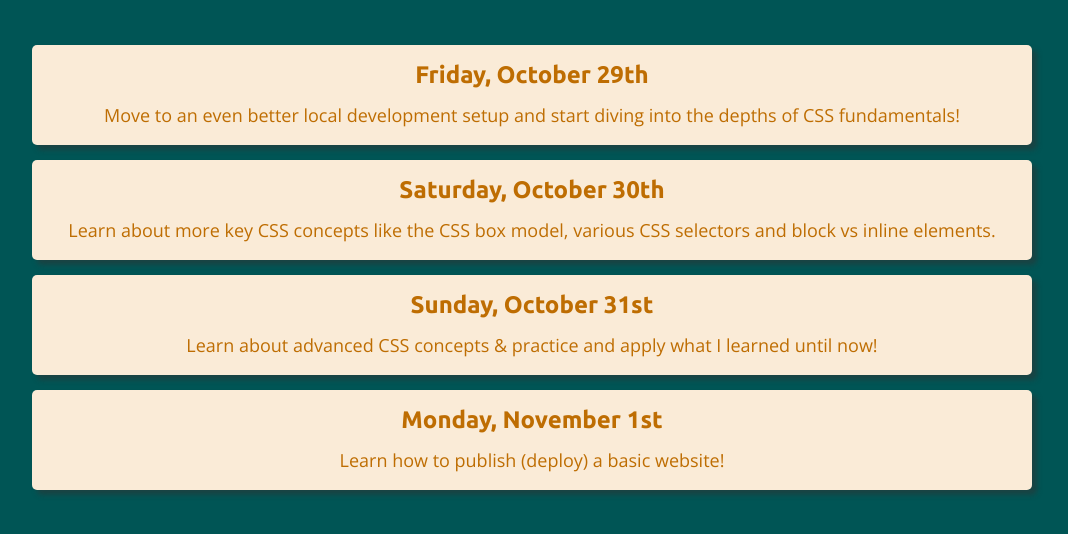
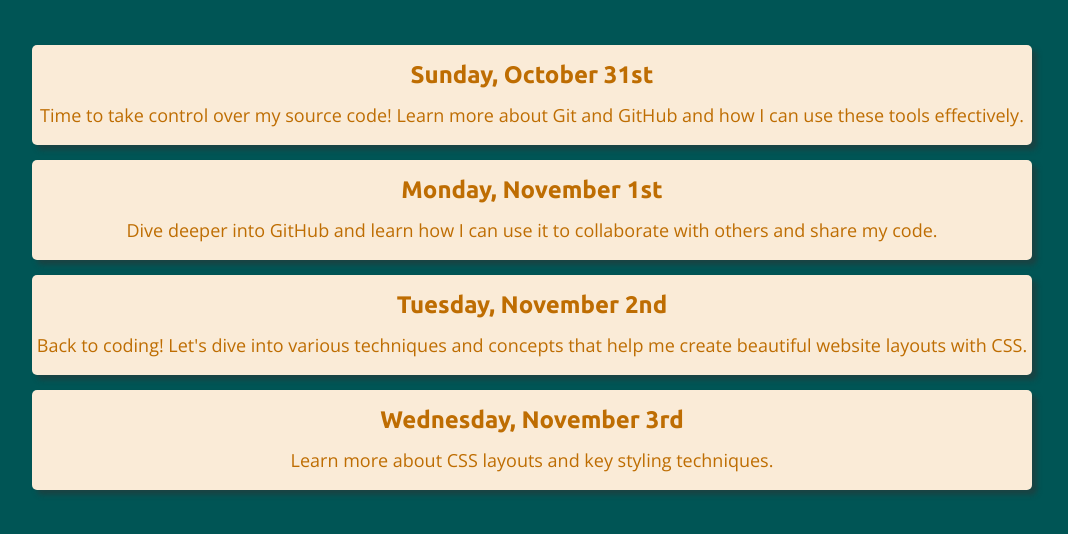
Before and after one commit to ca024/day011, a plain HTML site: page full-week.html in a window 1280 px wide. Shown: the part 190-724 px from the top of the page, without its empty margins (168-1236 px from the left). Drawn offline with nearby package versions, Linux system fonts and the light colour scheme.

Commit message:
Update content

```diff
--- a/full-week.html
+++ b/full-week.html
@@ -19,29 +19,29 @@
     <main>
       <ol>
         <li>
-          <h2>Friday, October 29th</h2>
-          <p>
-            Move to an even better local development setup and start diving into
-            the depths of CSS fundamentals!
-          </p>
-        </li>
-        <li>
-          <h2>Saturday, October 30th</h2>
-          <p>
-            Learn about more key CSS concepts like the CSS box model, various
-            CSS selectors and block vs inline elements.
-          </p>
-        </li>
-        <li>
           <h2>Sunday, October 31st</h2>
           <p>
-            Learn about advanced CSS concepts & practice and apply what I
-            learned until now!
+            Time to take control over my source code! Learn more about Git and
+            GitHub and how I can use these tools effectively.
           </p>
         </li>
         <li>
           <h2>Monday, November 1st</h2>
-          <p>Learn how to publish (deploy) a basic website!</p>
+          <p>
+            Dive deeper into GitHub and learn how I can use it to collaborate
+            with others and share my code.
+          </p>
+        </li>
+        <li>
+          <h2>Tuesday, November 2nd</h2>
+          <p>
+            Back to coding! Let's dive into various techniques and concepts that
+            help me create beautiful website layouts with CSS.
+          </p>
+        </li>
+        <li>
+          <h2>Wednesday, November 3rd</h2>
+          <p>Learn more about CSS layouts and key styling techniques.</p>
         </li>
       </ol>
     </main>
```
Also changed, not shown: index.html (+4 -3 lines).
